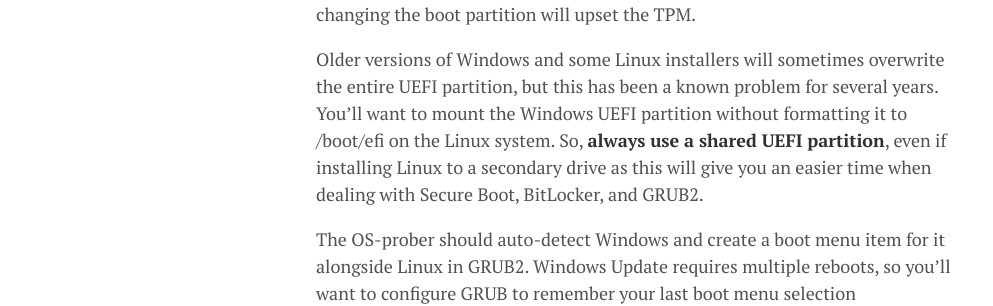
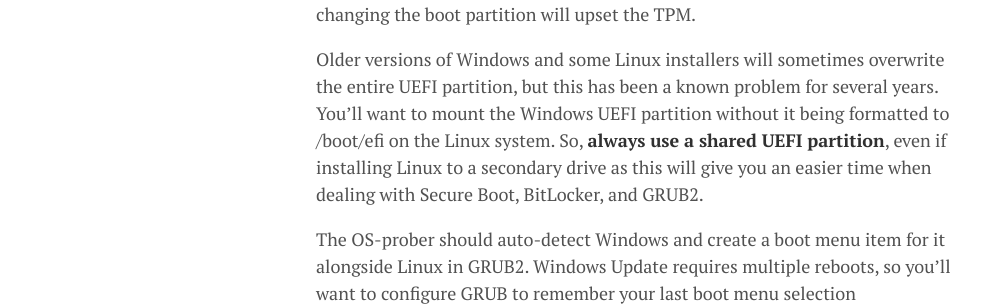
Before and after one commit to lgeurts/lgeurts.github.io, a Jekyll site: the page built from _posts/2019-03-19-dual-booting-windows-and-linux.md, in a window 1280 px wide and 900 px high, scrolled down 2752 px. Shown: the part 213-519 px from the top of the window, without its empty margins (0-993 px from the left). Built offline with Jekyll 4.4.1, drawn with Linux system fonts in a browser that asks for light colours; nearby versions of some CDN libraries; comment, search, counter and statistics services are not loaded.

Commit message:
Update 2019-03-19-dual-booting-windows-and-linux.md

```diff
--- a/_posts/2019-03-19-dual-booting-windows-and-linux.md
+++ b/_posts/2019-03-19-dual-booting-windows-and-linux.md
@@ -49,7 +49,7 @@
 
 Windows 10 and Linux share the same partition for their UEFI blobs. However, you can't install multiple versions of Windows or the same Linux distro on the same UEFI system partition. Each OS will install into its own named folder e.g. "Microsoft", “Fedora”, or "Ubuntu”, and this naming scheme does not allow for more than one unique version at the time. If you really need to install multiple versions of lets say Ubuntu, then you also have to create separate UEFI system partitions for each one. This requires disabling BitLocker Device Encryption as changing the boot partition will upset the TPM.
 
-Older versions of Windows and some Linux installers will sometimes overwrite the entire UEFI partition, but this has been a known problem for several years. You'll want to mount the Windows UEFI partition without formatting it to /boot/efi on the Linux system. So, **always use a shared UEFI partition**, even if installing Linux to a secondary drive as this will give you an easier time when dealing with Secure Boot, BitLocker, and GRUB2.
+Older versions of Windows and some Linux installers will sometimes overwrite the entire UEFI partition, but this has been a known problem for several years. You'll want to mount the Windows UEFI partition without it being formatted to /boot/efi on the Linux system. So, **always use a shared UEFI partition**, even if installing Linux to a secondary drive as this will give you an easier time when dealing with Secure Boot, BitLocker, and GRUB2.
 
 The OS-prober should auto-detect Windows and create a boot menu item for it alongside Linux in GRUB2. Windows Update requires multiple reboots, so you’ll want to configure GRUB to remember your last boot menu selection (GRUB_DEFAULT=saved; GRUB_SAVEDEFAULT=true). This will allow either operating system to trigger multiple reboots to perform updates and have it boot into the correct operating system. It’ll also get you back into the same operating system that you used the last time you booted your system.
 
```
